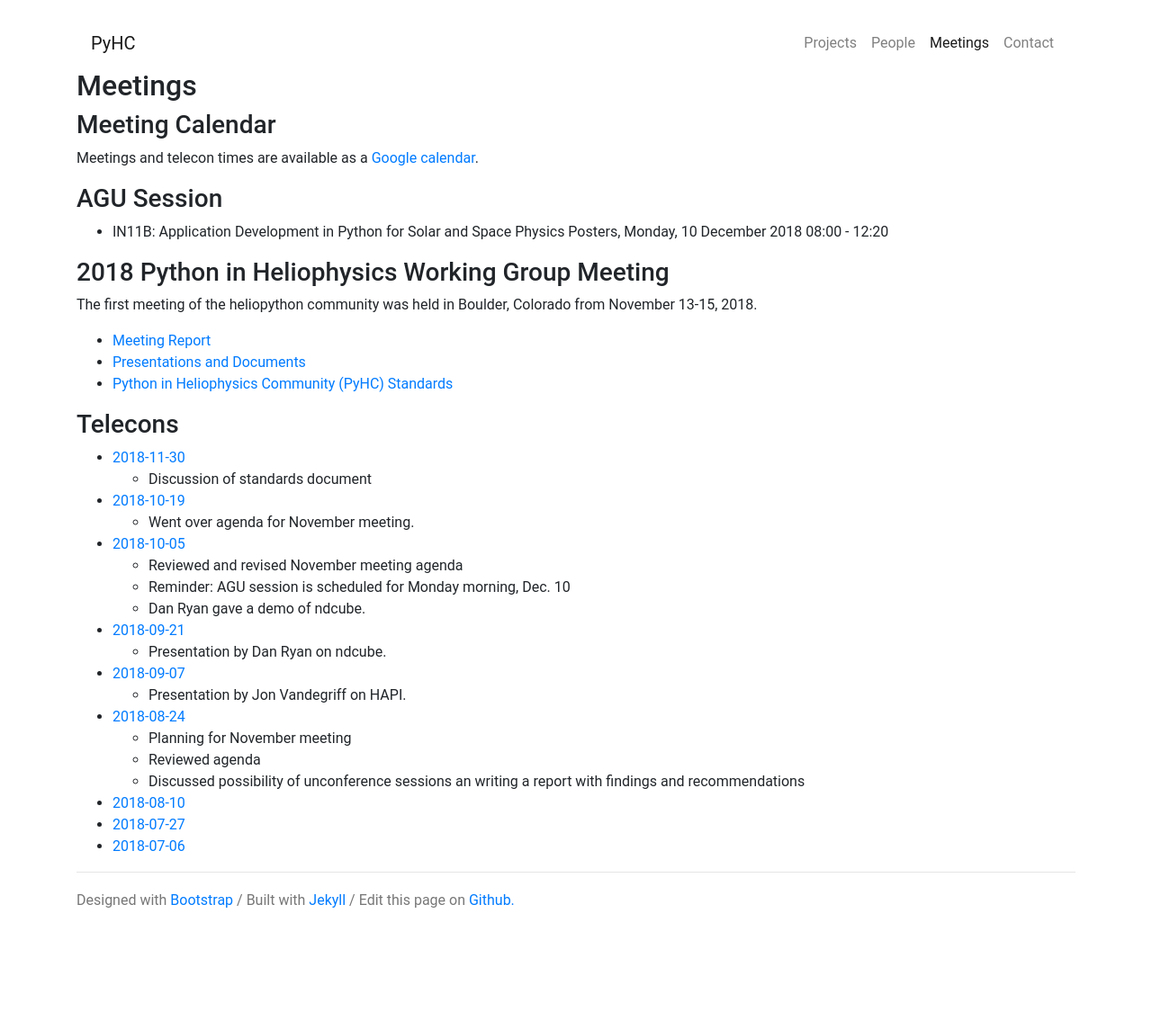
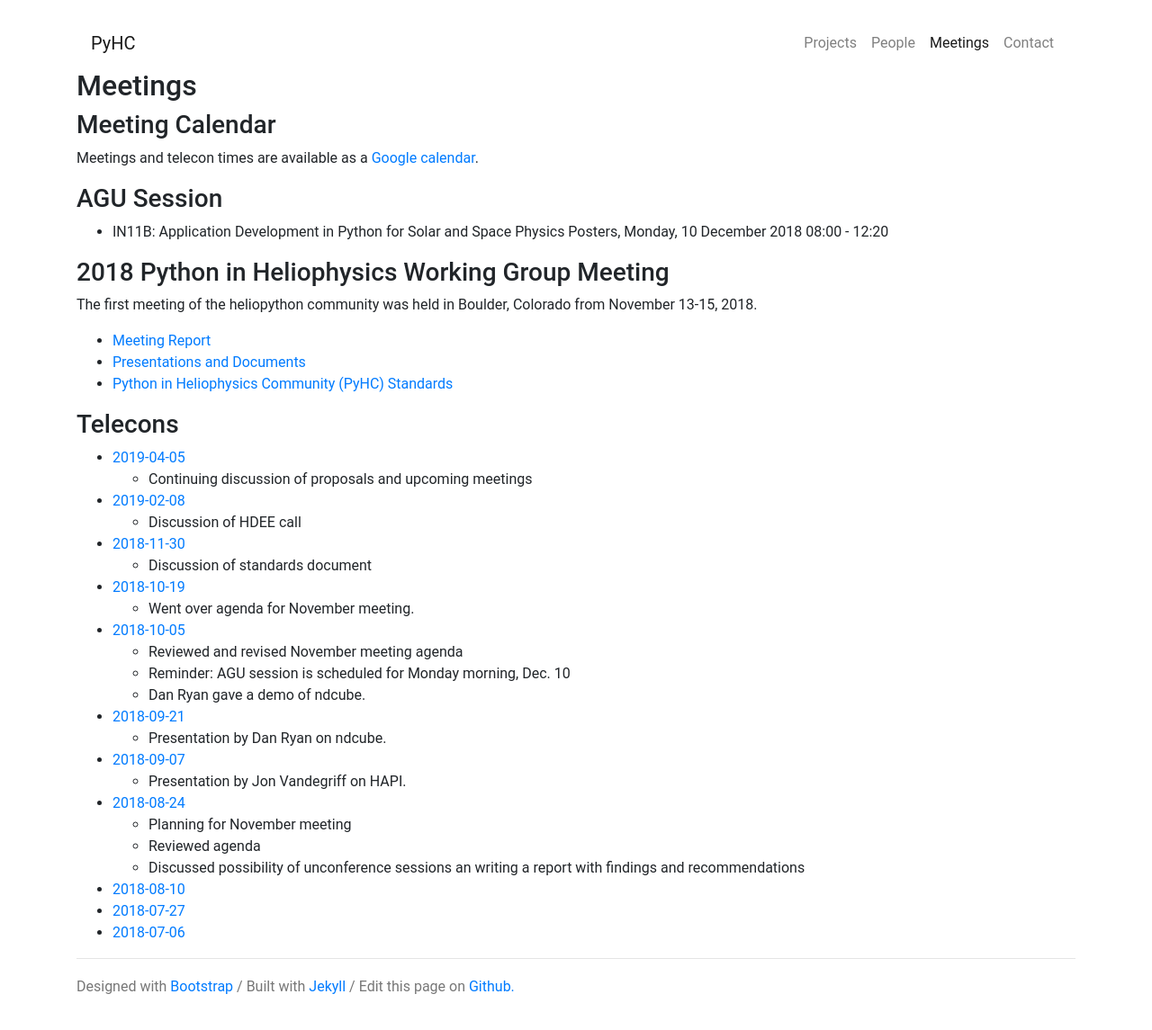
Before and after one commit to heliophysicsPy/heliophysicsPy.github.io, a Jekyll site: the page built from _pages/meetings.md, in a window 1280 px wide. Shown: the whole page at 90% size. Built offline with Jekyll 4.4.1, drawn with Linux system fonts in a browser that asks for light colours; nearby versions of some CDN libraries; before the commit the page ends 1049 px from its top, so only the background shows below that.

Commit message:
Adding Feb and Apr meeting slides

```diff
--- a/_pages/meetings.md
+++ b/_pages/meetings.md
@@ -20,6 +20,10 @@ The first meeting of the heliopython community was held in Boulder, Colorado fro
 
 ### Telecons
 
+* [2019-04-05](https://drive.google.com/open?id=18c5TSAve2JXQV9LthQXYGlD524b_nf2Q)
+  * Continuing discussion of proposals and upcoming meetings
+* [2019-02-08](https://drive.google.com/open?id=1XEQaV6c6kXDokhJ83JX18dN5DQVt2I_x)
+  * Discussion of HDEE call
 * [2018-11-30](https://docs.google.com/document/d/1Pk0XWjqbjpe9_xln9ZqQ_00o6wVDXIpjyhFq-moUBC0/edit#heading=h.i5bghtfdk9hv)
   * Discussion of standards document
 * [2018-10-19](https://drive.google.com/open?id=1VgpR6eLZ-JZ2Y9NQrxy-kw0DVKdVLTYV)
```
